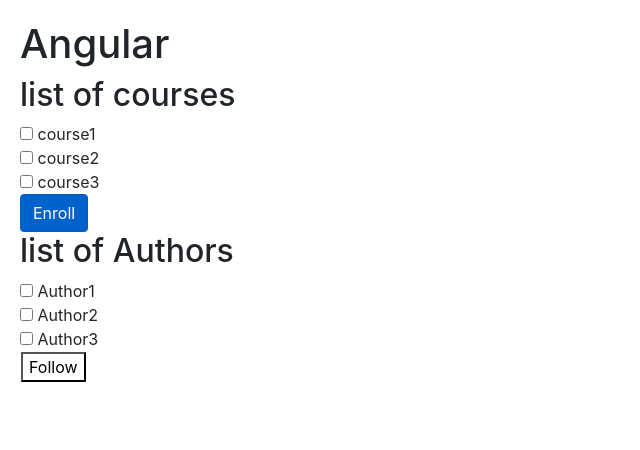
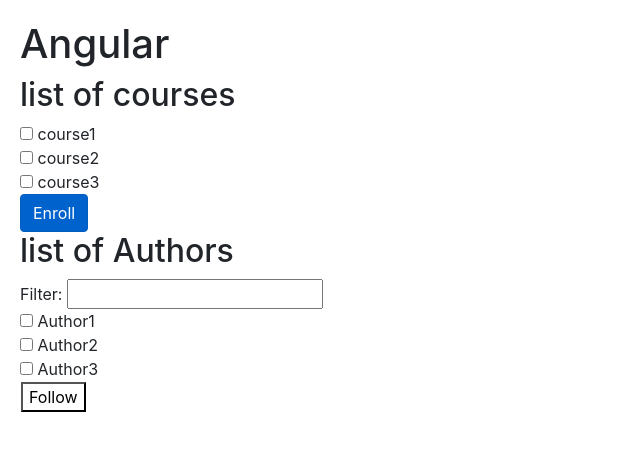
Before and after one commit to brahmajirao/angularPractice, an Angular app: page / in a window 1280 px wide. Shown: the top 450 px of the page, without its empty margins (0-640 px from the left). Built offline with nearby package versions, Linux system fonts and the light colour scheme.

Commit message:
Event filtering

```diff
--- a/src/app/authors.component.ts
+++ b/src/app/authors.component.ts
@@ -5,7 +5,7 @@
     selector:'authours',
     template:`
     <h2>{{getTitle()}}</h2>
-
+    <span>Filter: </span><input type="text" (keyup.enter)="onKeyUp()" />
     <span *ngFor="let author of authors" style="display:block"><input type="checkbox"/> {{author}}</span>
 
     <table>
@@ -28,4 +28,7 @@
     getTitle(){
         return this.title
     }
+    onKeyUp(){
+        alert("Enter was pressed")
+    }
 }
```
